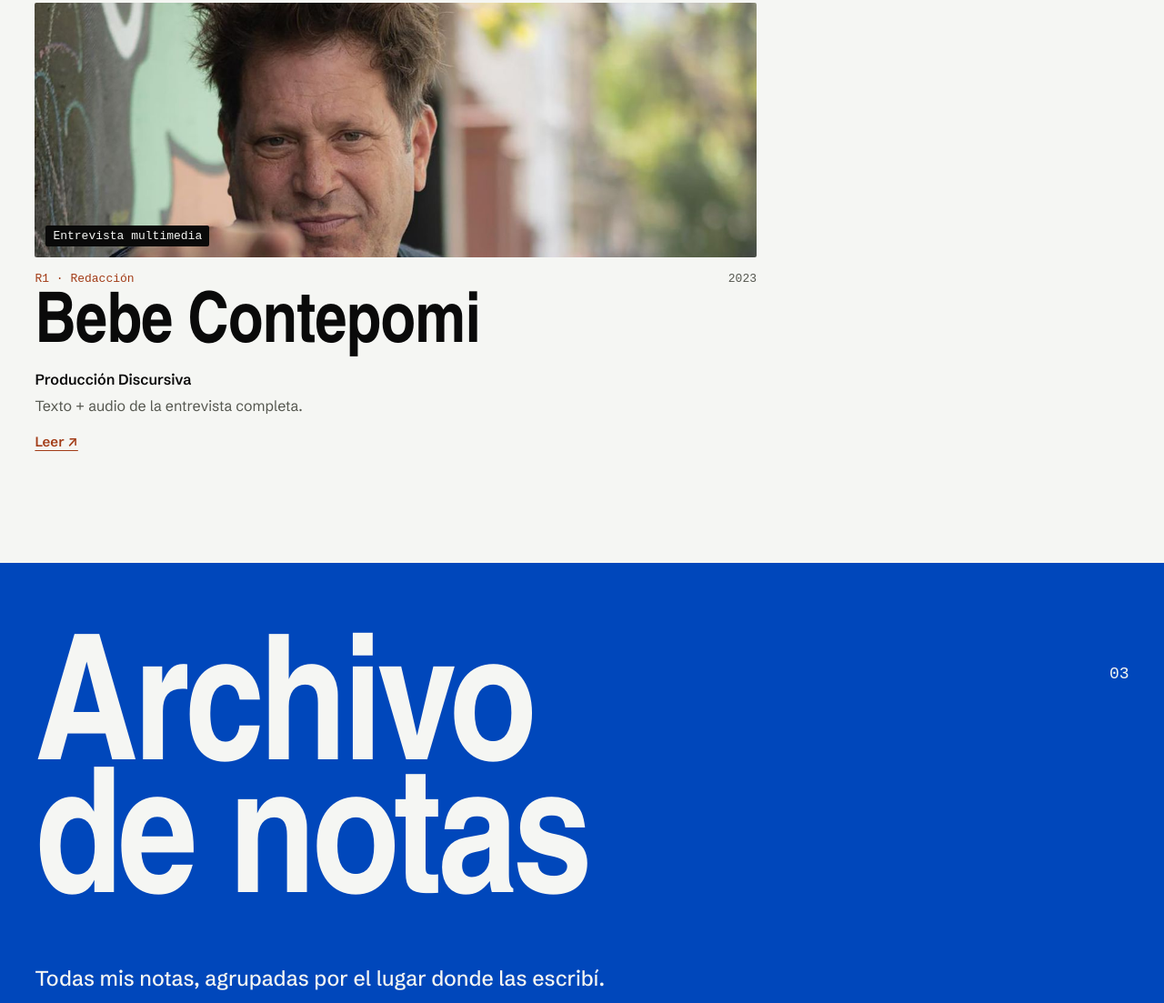
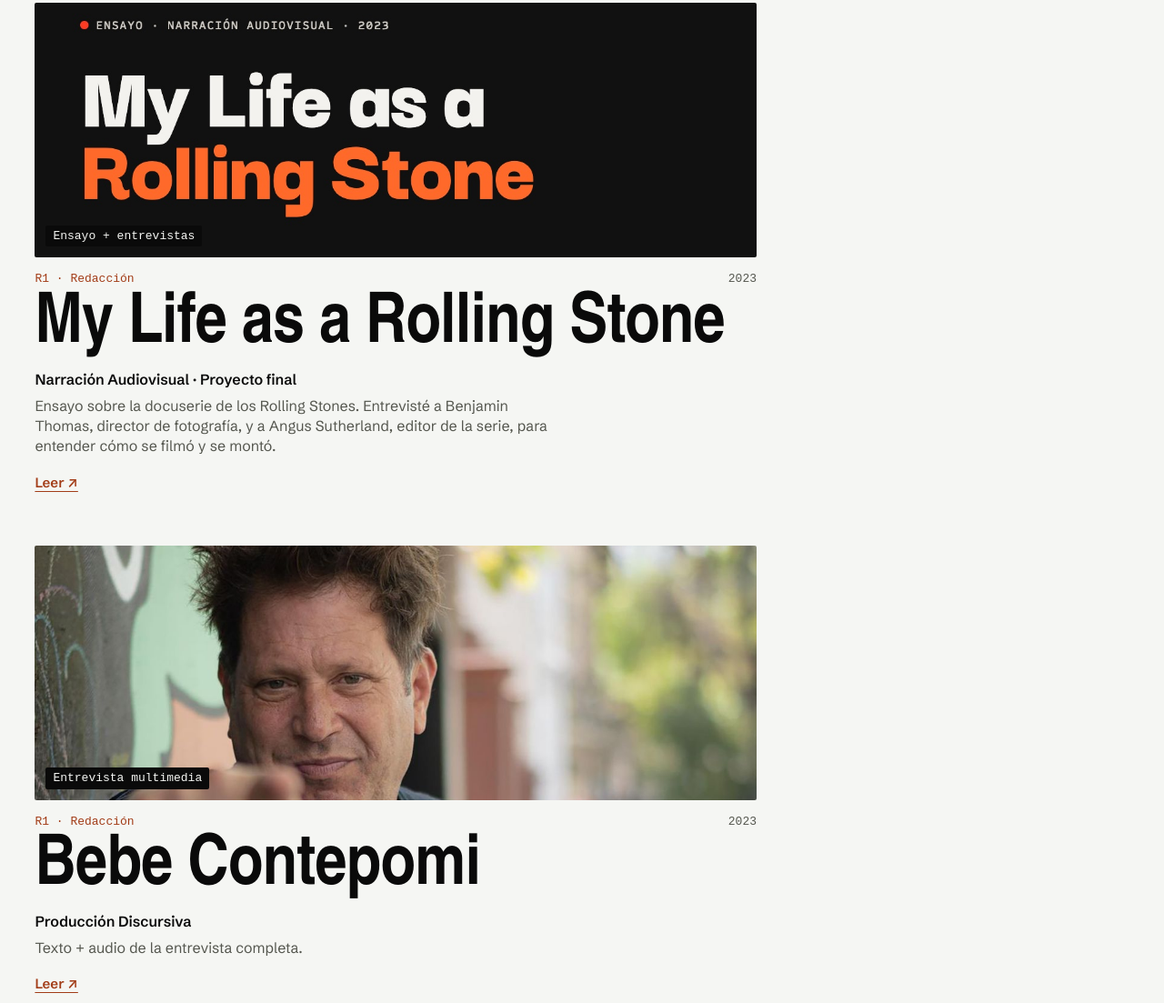
Before and after one commit to mateomasjuan/mateomasjuan.github.io, a plain HTML site: page index.html in a window 1280 px wide. Shown: the part 5832-6935 px from the top of the page at 91% size. Drawn offline with Linux system fonts and the light colour scheme; animation ran at ten frames a second; a web font is replaced by a local one.

Commit message:
Trabajos: ensayo My Life as a Rolling Stone (Narración Audiovisual)
Co-Authored-By: Claude Opus 5.5 <noreply@anthropic.com>

```diff
--- a/assets/js/content.js
+++ b/assets/js/content.js
@@ -303,6 +303,15 @@ window.CONTENT = {
       url: "https://www.instagram.com/p/DIHVbQzJ5SX/"
     },
     {
+      id: "w-rolling", track: "r", year: 2023, featured: true,
+      kind: { es: "Ensayo + entrevistas", en: "Essay + interviews" },
+      title: { es: "My Life as a Rolling Stone", en: "My Life as a Rolling Stone" },
+      context: { es: "Narración Audiovisual · Proyecto final", en: "Audiovisual Narrative · Final project" },
+      desc: { es: "Ensayo sobre la docuserie de los Rolling Stones. Entrevisté a Benjamin Thomas, director de fotografía, y a Angus Sutherland, editor de la serie, para entender cómo se filmó y se montó.", en: "Essay on the Rolling Stones docuseries. I interviewed Benjamin Thomas, director of photography, and Angus Sutherland, the series' editor, to understand how it was shot and cut." },
+      image: "assets/img/trabajos/my-life-rolling-stone.jpg?v=2", imagePos: "center",
+      url: "https://docs.google.com/document/d/1bRklhHOWXhcpZ8OHiMQ-gVkATzQjVgHTjRPyaaUr6TU/view"
+    },
+    {
       id: "w-contepomi", track: "r", year: 2023, featured: true,
       kind: { es: "Entrevista multimedia", en: "Multimedia interview" },
       title: { es: "Bebe Contepomi", en: "Bebe Contepomi" },
--- a/index.html
+++ b/index.html
@@ -211,7 +211,7 @@
     <a href="#top" data-i18n="footer.top">Volver arriba ↑</a>
   </footer>
 
-  <script src="assets/js/content.js?v=32"></script>
+  <script src="assets/js/content.js?v=34"></script>
   <script src="assets/js/main.js?v=33"></script>
 </body>
 </html>
```
Also changed, not shown: assets/img/trabajos/my-life-rolling-stone.jpg (added).
